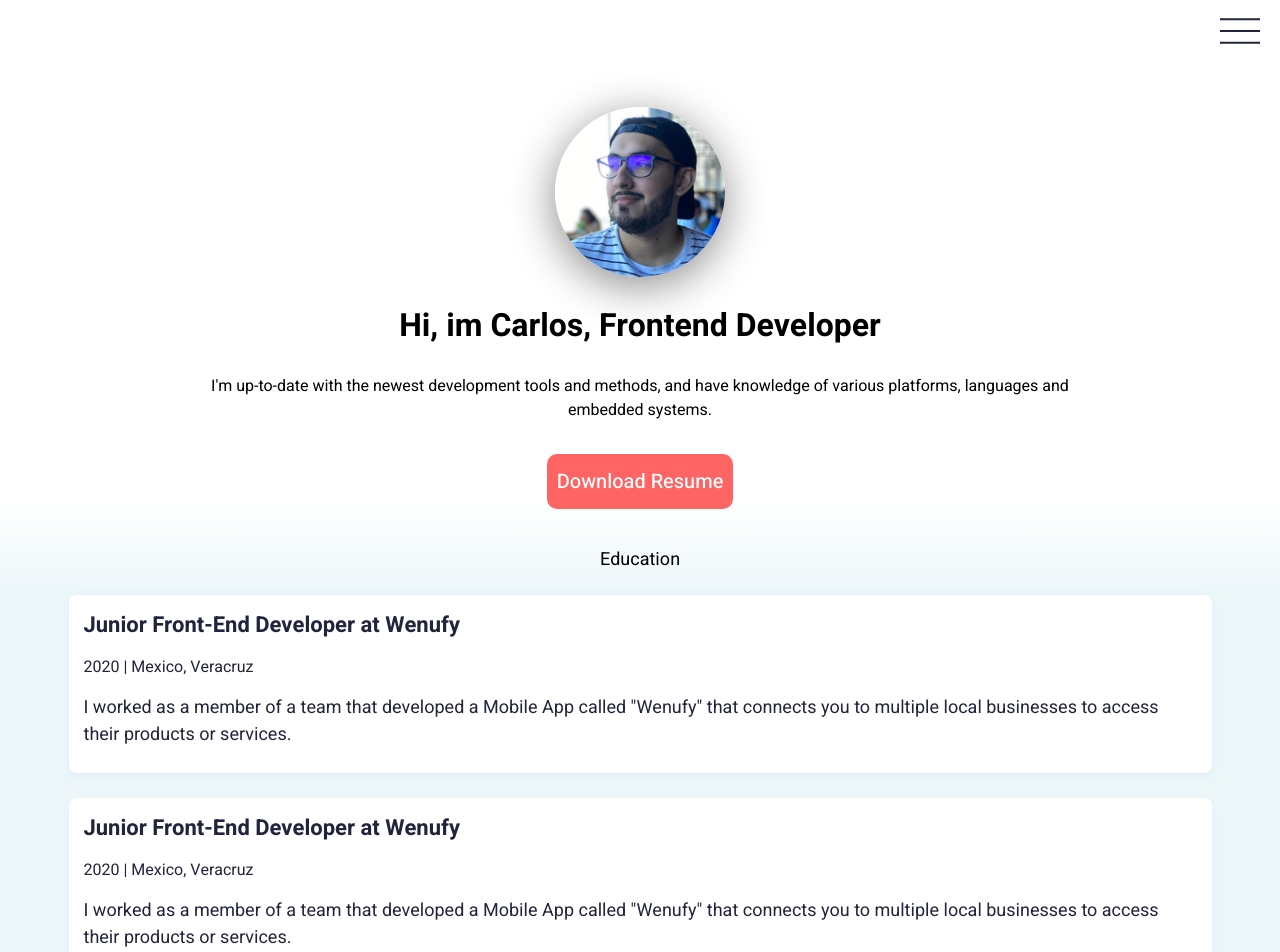
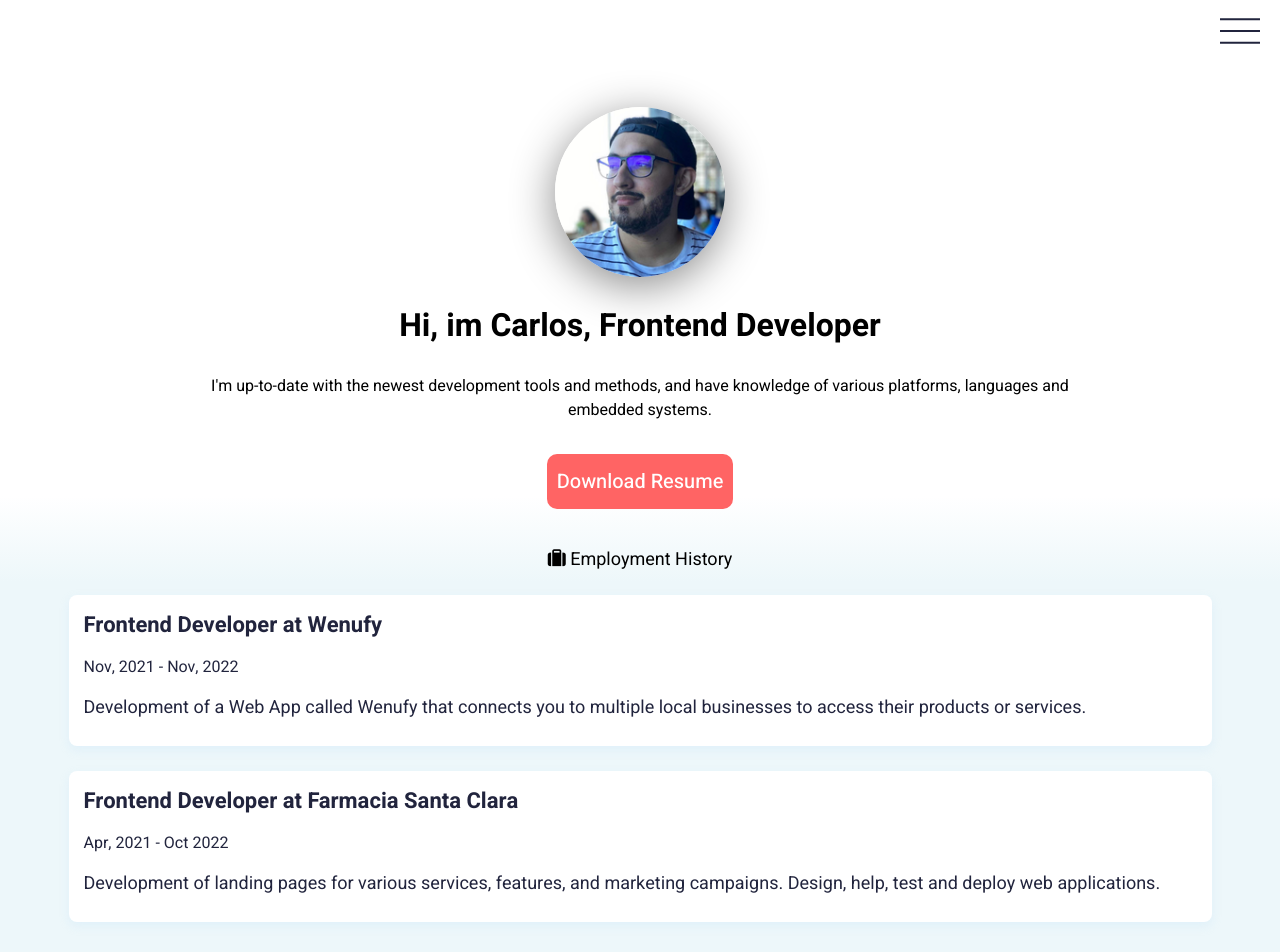
Before and after one commit to Carlos-Pretelin/Portfolio, a React app: page / in a window 1280 px wide. Shown: the top 952 px of the page. Built offline with nearby package versions, Linux system fonts and the light colour scheme; some icons are missing.

Commit message:
Employment Section updated, it was previously called Education. Added an initialState for future jobs to be added

```diff
--- a/src/components/Education.jsx
+++ b/src/components/Education.jsx
@@ -1,14 +1,25 @@
 import React from 'react'
 import ExperienceBox from './ExperienceBox'
+import useEmploymentState from '../hooks/useEmploymentState'
 //styles
 import "../styles/Education.scss"
 
+
 const Education = () => {
+
+  const {employmentState} = useEmploymentState();
+  console.log(employmentState)
+
+
   return (
     <section className='Education'>
-        <p>Education</p>
-        <ExperienceBox/>
-        <ExperienceBox/>
+        <p><i className="fa-solid fa-suitcase"></i> Employment History</p>
+
+        {employmentState.map( (job) =>(
+          <ExperienceBox job={job} key={job.id} />
+        ))}
+
+
     </section>
   )
 }
--- a/src/components/ExperienceBox.jsx
+++ b/src/components/ExperienceBox.jsx
@@ -1,12 +1,12 @@
 import React from 'react'
 import "../styles/ExperienceBox.scss"
 
-const ExperienceBox = () => {
+const ExperienceBox = ({job}) => {
   return (
     <div className='ExperienceBox '>
-        <h2>Junior Front-End Developer at Wenufy</h2>
-        <span>2020  |  Mexico, Veracruz</span>
-        <p>I worked as a member of a team that developed a Mobile App called "Wenufy" that connects you to multiple local businesses to access their products or services.</p>
+        <h2>{job.title}</h2>
+        <span>{job.date}</span>
+        <p>{job.description}</p>
     </div>
   )
 }
--- a/src/components/FeaturedWorks.jsx
+++ b/src/components/FeaturedWorks.jsx
@@ -11,7 +11,7 @@ const FeaturedWorks = () => {
 
   return (
     <section className='FeaturedWorks'>
-        <p className='FeaturedWorks_title'>Fetured Works</p>
+        <p className='FeaturedWorks_title'> <i className="fa-solid fa-star"></i> Featured Works</p>
 
         {state.map( (project) => (
           <Works project={project}  key={project.id}/>
--- a/src/components/Works.jsx
+++ b/src/components/Works.jsx
@@ -51,7 +51,7 @@ const Works = ({project}) => {
             <label>React.Js</label>
 
 
-            <label className='Site-link'><a href={project.github}><i class="fa-brands fa-github"></i> GitHub</a></label>
+            <label className='Site-link'><a href={project.github}><i className="fa-brands fa-github"></i> GitHub</a></label>
             <label className='Site-link'><a href={project.url}>Visit my site!</a></label>
 
         </div>
--- a/src/containers/Footer.jsx
+++ b/src/containers/Footer.jsx
@@ -15,26 +15,26 @@ const Footer = () => {
 
               <div className='Footer_SocialMedia-item'>
                 <a href="https://www.facebook.com/carlos.pretelin.3/">
-                <i class="fa-brands fa-facebook"></i>
+                <i className="fa-brands fa-facebook"></i>
                 </a>
               </div>
 
               <div className='Footer_SocialMedia-item'>
                 <a href="https://www.instagram.com/carlospretelin/">
-                <i class="fa-brands fa-instagram"></i>
+                <i className="fa-brands fa-instagram"></i>
                 </a>
               </div>
 
 
               <div className='Footer_SocialMedia-item'>
                 <a href="https://twitter.com/">
-                <i class="fa-brands fa-github"></i>
+                <i className="fa-brands fa-github"></i>
                 </a>
               </div>
 
               <div className='Footer_SocialMedia-item'>
                 <a href="https://www.linkedin.com/in/carlos-pretelin/">
-                <i class="fa-brands fa-linkedin"></i>
+                <i className="fa-brands fa-linkedin"></i>
                 </a>
               </div>
 
--- /dev/null
+++ b/src/hooks/useEmploymentState.js
@@ -0,0 +1,34 @@
+import React,{useState} from 'react'
+
+
+
+
+const employmentInitalState = [
+    {
+        title: "Frontend Developer at Wenufy",
+        id: 1,
+        date: "Nov, 2021 - Nov, 2022",
+        description: "Development of a Web App called Wenufy that connects you to multiple local businesses to access their products or services.",
+    },
+
+    {
+        title: "Frontend Developer at Farmacia Santa Clara",
+        id: 2,
+        date: "Apr, 2021 - Oct 2022",
+        description: "Development of landing pages for various services, features, and marketing campaigns. Design, help, test and deploy web applications. ",
+    },
+
+
+]
+
+
+
+const useEmploymentState = () => {
+
+    const [employmentState, setEmploymentState] = useState(employmentInitalState)
+
+
+  return {employmentState,}
+}
+
+export default useEmploymentState
```
